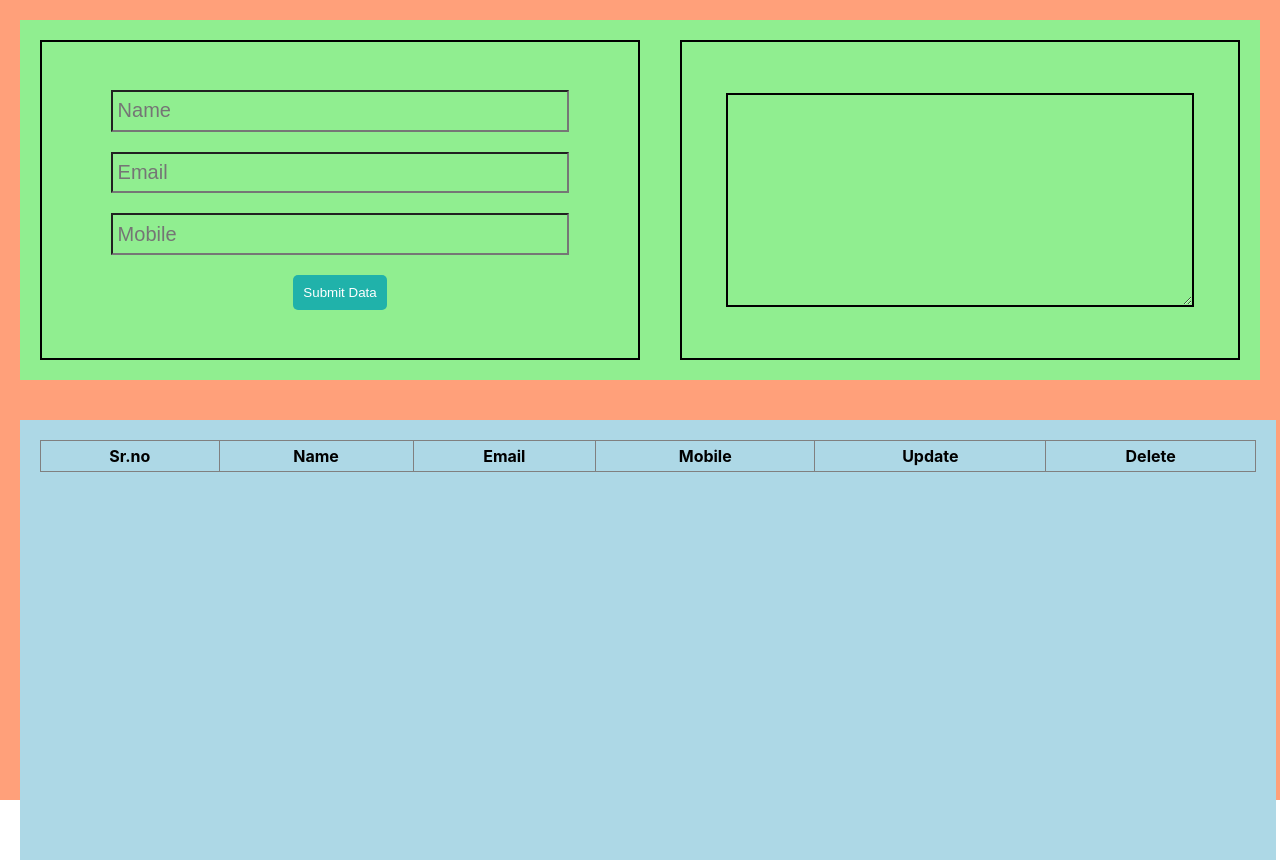
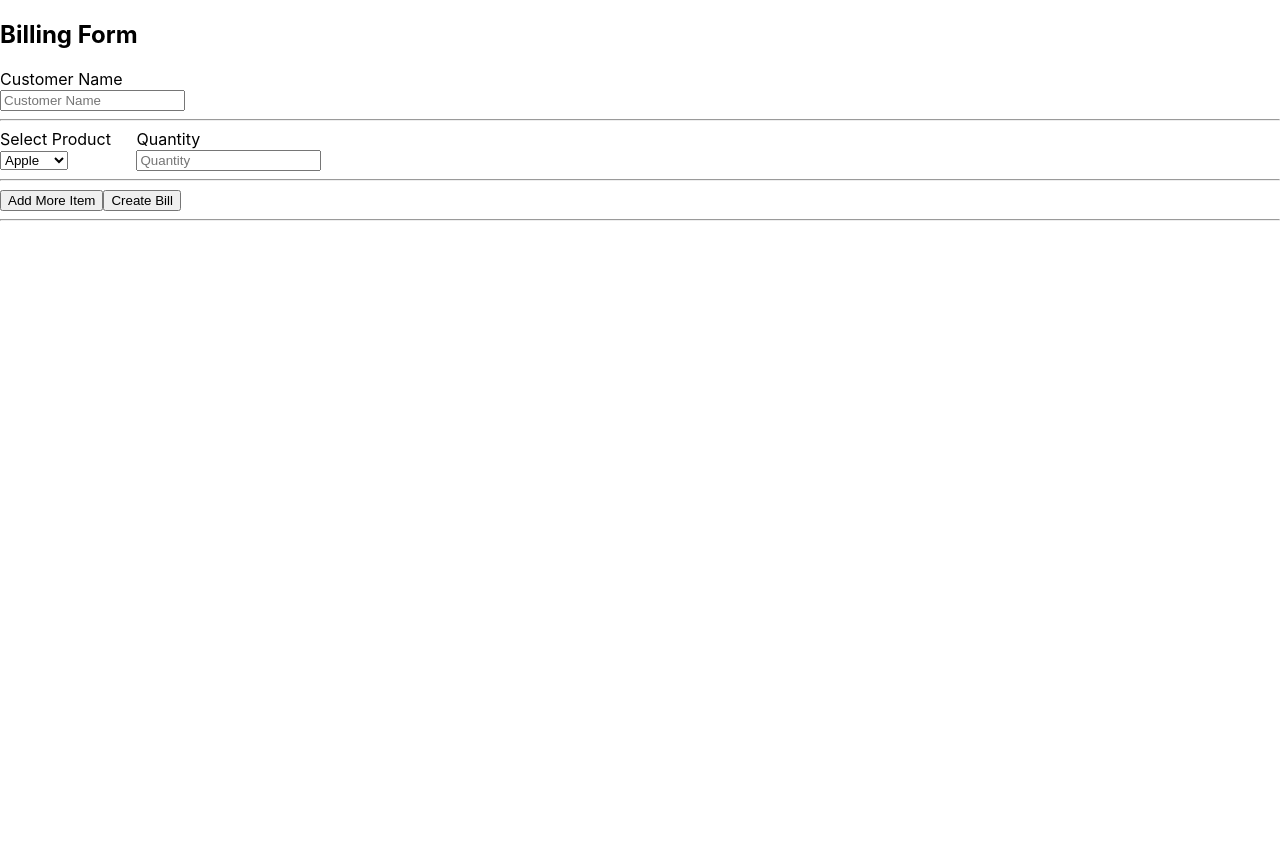
Before and after one commit to sandeshghadage/First_gitFork, a React (Create React App) app: page / in a window 1280 px wide. After the commit the page ends 800 px from the top, so only its background shows below. Built offline with nearby package versions, Linux system fonts and the light colour scheme.

Commit message:
assignmet 6 bill

```diff
--- a/src/App.js
+++ b/src/App.js
@@ -5,6 +5,7 @@ import HoverUi from "./Components/Assignment-2/HoverUi";
 import Greetings from "./Components/Assignment-3/Greetings";
 import PostTable from "./Components/Assignment-4_PostData/PostTable";
 import Form from "./Components/Assignment-5_Form/Form";
+import DynamicForm from "./Components/Assignment-6_BillingForm/DynamicForm";
 
 function App() {
   return (
@@ -13,7 +14,8 @@ function App() {
       {/* <HoverUi /> */}
       {/* <Greetings /> */}
       {/* <PostTable /> */}
-      <Form />
+      {/* <Form /> */}
+      <DynamicForm />
     </>
   );
 }
--- a/src/Components/Assignment-4_PostData/PostTable.jsx
+++ b/src/Components/Assignment-4_PostData/PostTable.jsx
@@ -19,7 +19,6 @@ export default function PostTable() {
 
   function ToggleTable() {
     setIsVisible(!isVisible);
-    console.log(isVisible);
   }
 
   return (
--- /dev/null
+++ b/src/Components/Assignment-6_BillingForm/DynamicForm.jsx
@@ -0,0 +1,123 @@
+import React, { useState } from "react";
+import style from "./DynamicForm.module.css";
+
+export default function DynamicForm() {
+  const [name, setName] = useState("");
+  const [fruit, setFruit] = useState("");
+  const [qty, setQty] = useState();
+  const [dependent, setDependent] = useState("a");
+  const [tableVisivility, setTableVisivility] = useState(false);
+  const [product, setProduct] = useState({
+    fruit1: "",
+    price: "",
+    quantity: "",
+  });
+  const [tableData, setTableData] = useState([]);
+  function handleAdd() {
+    setDependent(dependent + "a");
+
+    setProduct({
+      ["fruit1"]: fruit,
+      ["price"]: "10",
+      ["quantity"]: qty,
+    });
+    // console.log(product);
+
+    let x = [...tableData];
+    x.push(product);
+    setTableData([...x]);
+  }
+
+  function handleBill() {
+    setProduct({
+      ["fruit1"]: fruit,
+      ["price"]: "10",
+      ["quantity"]: qty,
+    });
+    // console.log(product);
+
+    let x = [...tableData];
+    x.push(product);
+    setTableData([...x]);
+    // console.log(tableData);
+    setTableVisivility(true);
+  }
+
+  return (
+    <div>
+      <h2>Billing Form</h2>
+      <div>Customer Name</div>
+      <input
+        onChange={(e) => setName(e.target.value)}
+        placeholder="Customer Name"
+      />
+      {Array.from(dependent).map((item) => (
+        <div>
+          <hr />
+          <div className={style.formContent}>
+            <div className={style.productField}>
+              <div>Select Product</div>
+              <select
+                name="products"
+                id="products"
+                onChange={(e) => setFruit(e.target.value)}
+              >
+                <option value="" disabled>
+                  select
+                </option>
+                <option value="Apple">Apple</option>
+                <option value="Mango">Mango</option>
+                <option value="Banana">Banana</option>
+                // ...
+              </select>
+            </div>
+            <div className={style.qtyField}>
+              <div>Quantity</div>
+              <input
+                onChange={(e) => setQty(e.target.value)}
+                placeholder="Quantity"
+                type="number"
+              ></input>
+            </div>
+          </div>
+          <hr />
+        </div>
+      ))}
+      <div>
+        <button onClick={handleAdd}>Add More Item</button>
+        <button onClick={handleBill}>Create Bill</button>
+      </div>
+      <hr />
+      {tableVisivility && (
+        <div className={style.tableBox}>
+          <table>
+            <thead>
+              <tr>
+                <td>Customer Name: {name}</td>
+              </tr>
+              <tr>
+                <td>Date : 12/04/2023</td>
+              </tr>
+              <tr>
+                <th>Item</th>
+                <th>Quantity</th>
+                <th>Price</th>
+                <th>Total</th>
+              </tr>
+            </thead>
+            <tbody>
+              {tableData.map((ele) => (
+                <tr>
+                  <td>{ele.fruit1}</td>
+                  <td>{ele.quantity}</td>
+                  <td>{ele.price}</td>
+                  <td>{parseInt(ele.price) * parseInt(ele.quantity)}</td>
+                </tr>
+              ))}
+            </tbody>
+          </table>
+        </div>
+      )}
+    </div>
+  );
+}
--- /dev/null
+++ b/src/Components/Assignment-6_BillingForm/DynamicForm.module.css
@@ -0,0 +1,8 @@
+.formContent {
+  display: flex;
+  gap: 2%;
+}
+
+.tableBox {
+  margin-top: 50px;
+}
```
Also changed, not shown: 1 other file (tests, documents, lock files or other folders).
